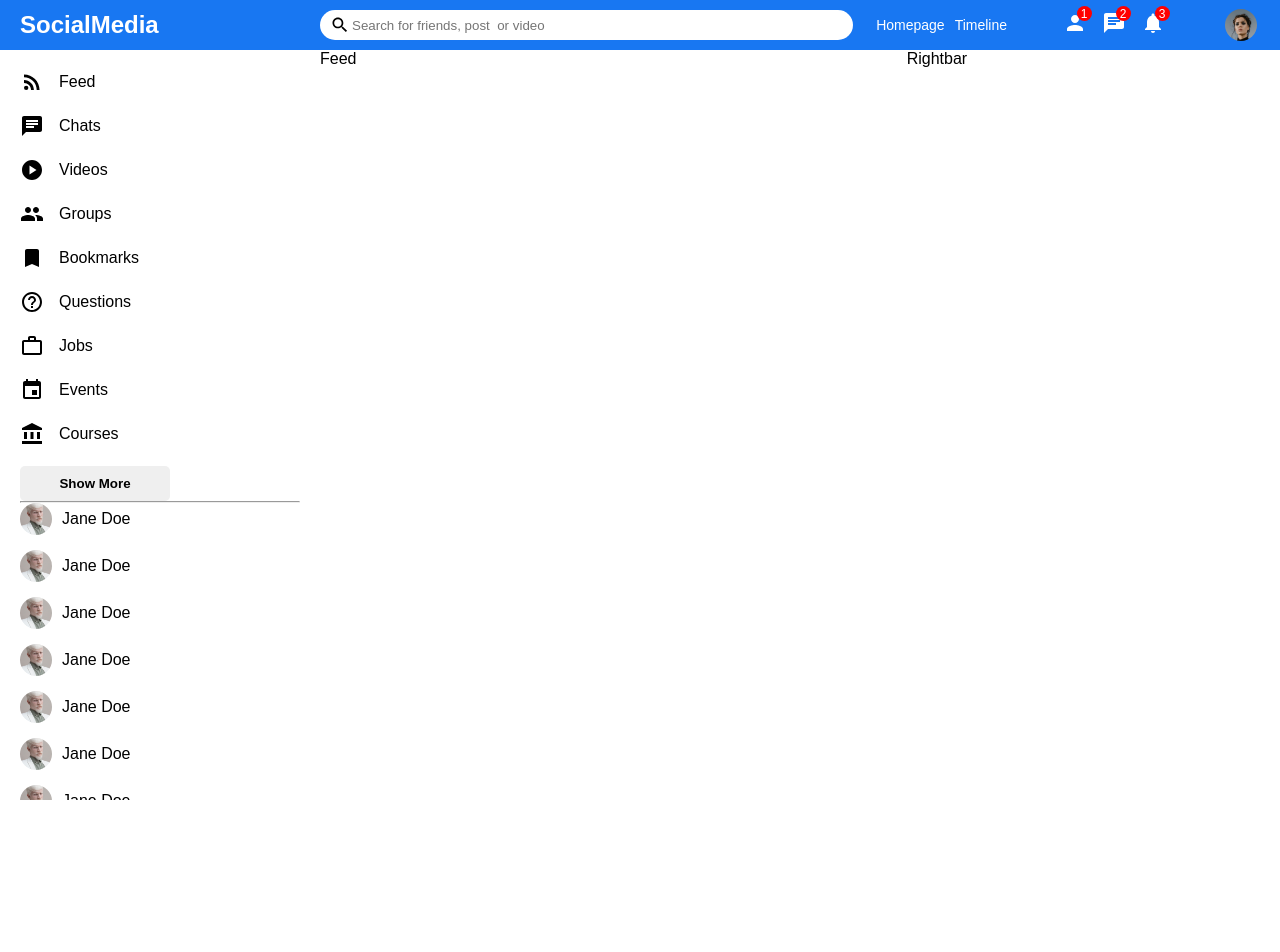
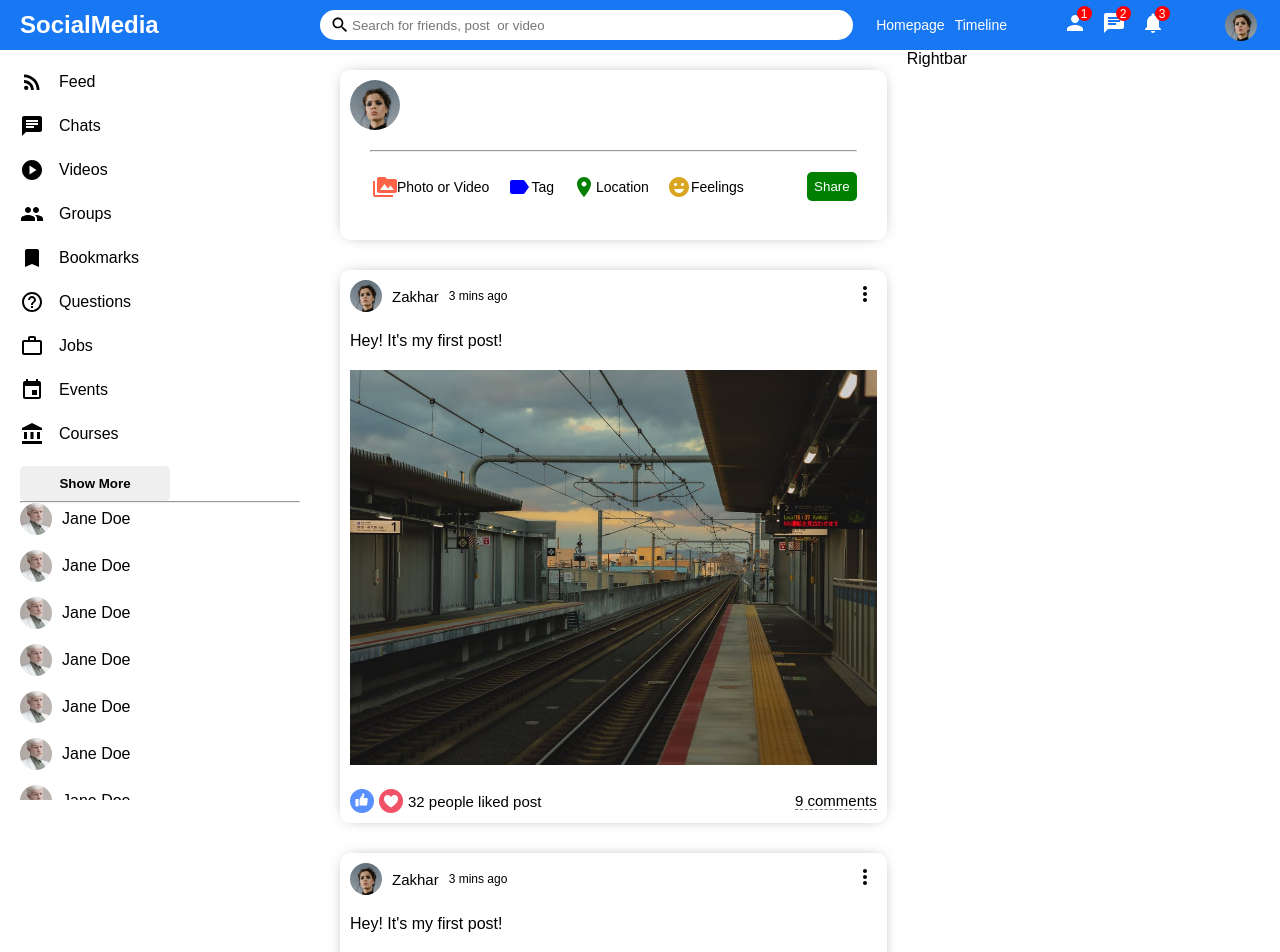
Before and after one commit to zzyhar/SocialMedia-React-, a React (Create React App) app in the folder react-social/: page / in a window 1280 px wide. Shown: the top 952 px of the page. Before the commit the page ends 800 px from the top, so only its background shows below. Built offline with nearby package versions, Linux system fonts and the light colour scheme.

Commit message:
Share, Post Components

```diff
--- a/react-social/src/components/feed/Feed.jsx
+++ b/react-social/src/components/feed/Feed.jsx
@@ -1,8 +1,20 @@
 import React from 'react'
+import Share from "../share/Share"
+import Post from "../post/Post"
 import "./feed.css"
 
 export default function Feed() {
   return (
-    <div className='feed' >Feed</div>
+    <div className='feed'>
+      <div className='feedWrapper'>
+        <Share/>
+        <Post/>
+        <Post/>
+        <Post/>
+        <Post/>
+        <Post/>
+        <Post/>
+      </div>
+    </div>
   )
 }
--- /dev/null
+++ b/react-social/src/components/post/Post.jsx
@@ -0,0 +1,36 @@
+import React from 'react'
+import MoreVertIcon from '@mui/icons-material/MoreVert';
+import "./post.css"
+
+export default function Post() {
+  return (
+    <div className="post">
+        <div className="postWrapper">
+            <div className="postTop">
+                <div className="postTopLeft">
+                    <img className="postProfileImg" src="/assets/person/1.jpeg" alt="" />
+                    <span className='postUsername'>Zakhar</span>
+                    <span className='postDate'>3 mins ago</span>
+                </div>
+                <div className="postTopRight">
+                    <MoreVertIcon/>
+                </div>
+            </div>
+            <div className="postCenter">
+                <span className='postText'>Hey! It's my first post!</span>
+                <img className="postImg" src="/assets/post/1.jpeg" alt="" />
+            </div>
+            <div className="postBottom">
+                <div className="postBottomLeft">
+                    <img className='likeIcon' src="/assets/like.png" alt="" />
+                    <img className='likeIcon' src="/assets/heart.png" alt="" />
+                    <span className="postLikeCounter">32 people liked post</span>
+                </div>
+                <div className="postBottomRight">
+                    <span className="postCommentText">9 comments</span>
+                </div>
+            </div>
+        </div>
+    </div>
+  )
+}
--- /dev/null
+++ b/react-social/src/components/post/post.css
@@ -0,0 +1,78 @@
+.post {
+  width: 100%;
+  border-radius: 10px;
+  -webkit-box-shadow: 0px 0px 16px -8px rgba(0, 0, 0, 0.68);
+  box-shadow: 0px 0px 16px -8px rgba(0, 0, 0, 0.68);
+  margin: 30px 0;
+}
+
+.postWrapper {
+  padding: 10px;
+}
+
+.postTop {
+  display: flex;
+  align-items: center;
+  justify-content: space-between;
+}
+
+.postTopLeft {
+  display: flex;
+  align-items: center;
+}
+
+.postProfileImg {
+  width: 32px;
+  height: 32px;
+  border-radius: 50%;
+  object-fit: cover;
+}
+
+.postUsername {
+  font-size: 15px;
+  font-weight: 500;
+  margin: 0 10px;
+}
+
+.postDate{
+    font-size: 12px;
+}
+
+.postCenter{
+    margin: 20px 0;
+}
+
+.postImg{
+    margin-top: 20px;
+    width: 100%;
+    max-height: 500px;
+    object-fit: contain;
+}
+
+.postBottom{
+    display: flex;
+    align-items: center;
+    justify-content: space-between;
+}
+
+.postBottomLeft{
+    display: flex;
+    align-items: center;
+}
+
+.likeIcon{
+    width: 24px;
+    height: 24px;
+    margin-right: 5px;
+    cursor: pointer;
+}
+
+.postLikeCounter{
+    font-size: 15px;
+}
+
+.postCommentText{
+    cursor: pointer;
+    border-bottom: 1px dashed gray;
+    font-size: 15px;
+}
--- /dev/null
+++ b/react-social/src/components/share/Share.jsx
@@ -0,0 +1,42 @@
+import React from 'react'
+import PermMediaIcon from '@mui/icons-material/PermMedia';
+import LabelIcon from '@mui/icons-material/Label';
+import RoomIcon from '@mui/icons-material/Room';
+import EmojiEmotionsIcon from '@mui/icons-material/EmojiEmotions';
+import "./share.css"
+
+
+export default function Share() {
+  return (
+    <div className="share">
+        <div className="shareWrapper">
+            <div className="shareTop">
+                <img className="shareProfileImg" src="/assets/person/1.jpeg" alt=""></img>
+                <input pkaceholder="What's on your mind ?" className='shareInput'/>
+            </div>
+            <hr className="shareHr"/>
+            <div className="shareBottom">
+                <div className="shareOptions">
+                    <div className="shareOption">
+                        <PermMediaIcon htmlColor='tomato' className="shareIcon"/>
+                        <span className="shareOptionText">Photo or Video</span>
+                    </div>
+                    <div className="shareOption">
+                        < LabelIcon  htmlColor='blue' className="shareIcon"/>
+                        <span className="shareOptionText">Tag</span>
+                    </div>
+                    <div className="shareOption">
+                        <RoomIcon  htmlColor='green' className="shareIcon" />
+                        <span className="shareOptionText">Location</span>
+                    </div>
+                    <div className="shareOption">
+                        <EmojiEmotionsIcon htmlColor='goldenrod' className="shareIcon"/>
+                        <span className="shareOptionText">Feelings</span>
+                    </div>
+                </div>
+                <button className='shareButton'>Share</button>
+            </div>
+        </div>
+    </div>
+  )
+}
--- /dev/null
+++ b/react-social/src/components/share/share.css
@@ -0,0 +1,77 @@
+.share{
+    width: 100%;
+    height: 170px;
+    border-radius: 10px;
+    -webkit-box-shadow: 0px 0px 16px -8px rgba(0,0,0,0.68);
+    box-shadow: 0px 0px 16px -8px rgba(0,0,0,0.68);
+}
+
+.shareWrapper{
+    padding: 10px;
+}
+
+.shareTop{
+    display: flex;
+    align-items: center;
+}
+
+
+.shareProfileImg{
+    width: 50px;
+    height: 50px;
+    border-radius: 50%;
+    object-fit: cover;
+    margin-right: 10px;
+}
+
+.shareInput{
+    border: none;
+    width: 80%;
+}
+
+.shareInput:focus{
+    outline: none;
+}
+
+.shareHr{
+    margin: 20px;
+}
+
+.shareBottom{
+    display: flex;
+    align-items: center;
+    justify-content: space-between;
+}
+
+.shareOptions{
+ display: flex;
+ margin-left: 20px;
+}
+
+.shareOption{
+    display: flex;
+    align-items: center;
+    margin-right: 15px;
+    cursor: pointer;
+}
+
+.shareIcon{
+    font-size: 18px;
+    margin-left: 3px;
+}
+
+.shareOptionText{
+    font-size: 14px;
+    font-weight: 500;
+}
+
+.shareButton{
+    border: none;
+    padding: 7px;
+    border-radius: 5px;
+    background-color: green;
+    font-weight: 500;
+    margin-right: 20px;
+    cursor: pointer;
+    color: white;
+}
```
Also changed, not shown: react-social/public/assets/post/1.jpeg (renamed from react-social/public/assets/post/1 (1).jpeg).
